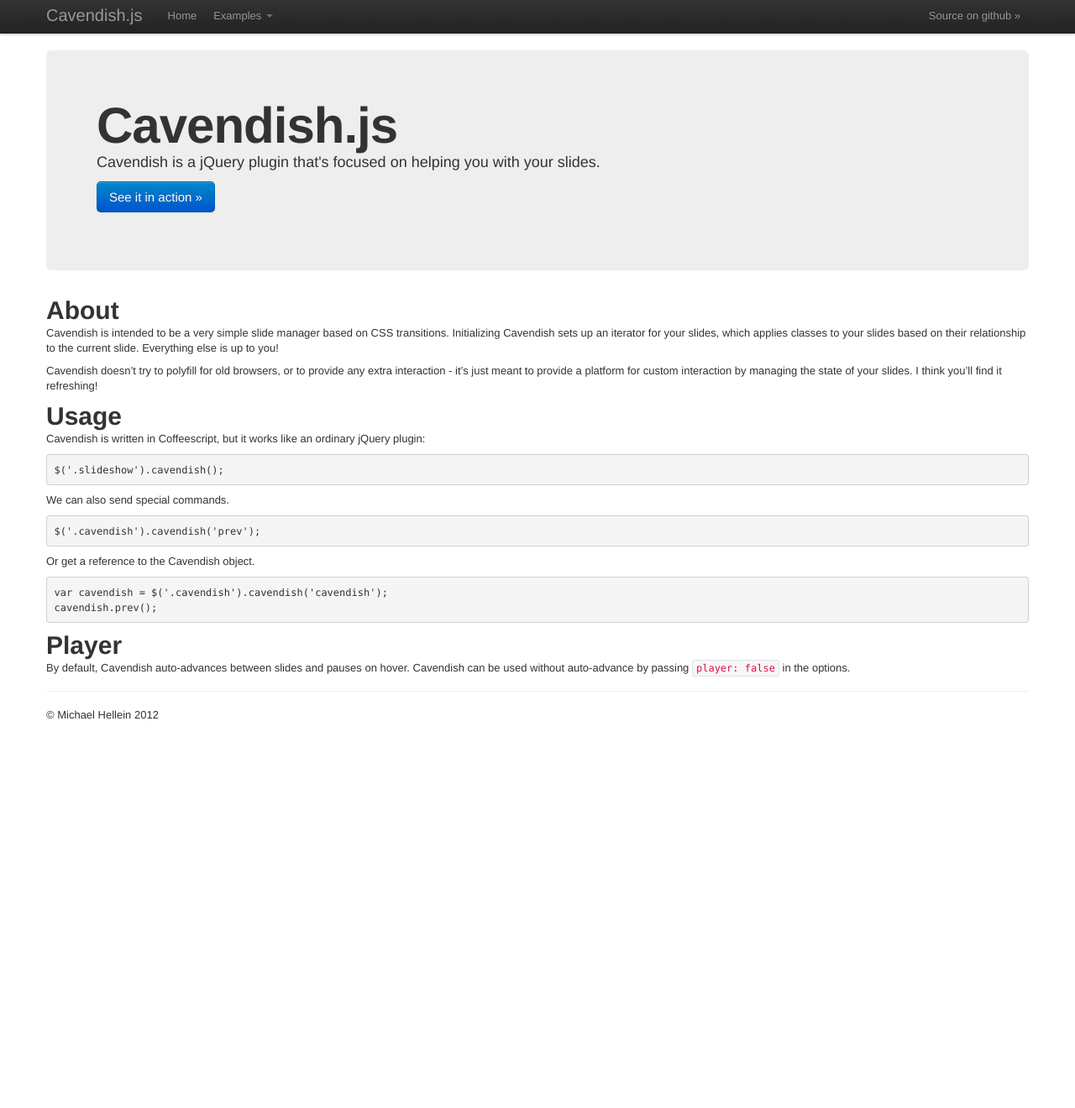
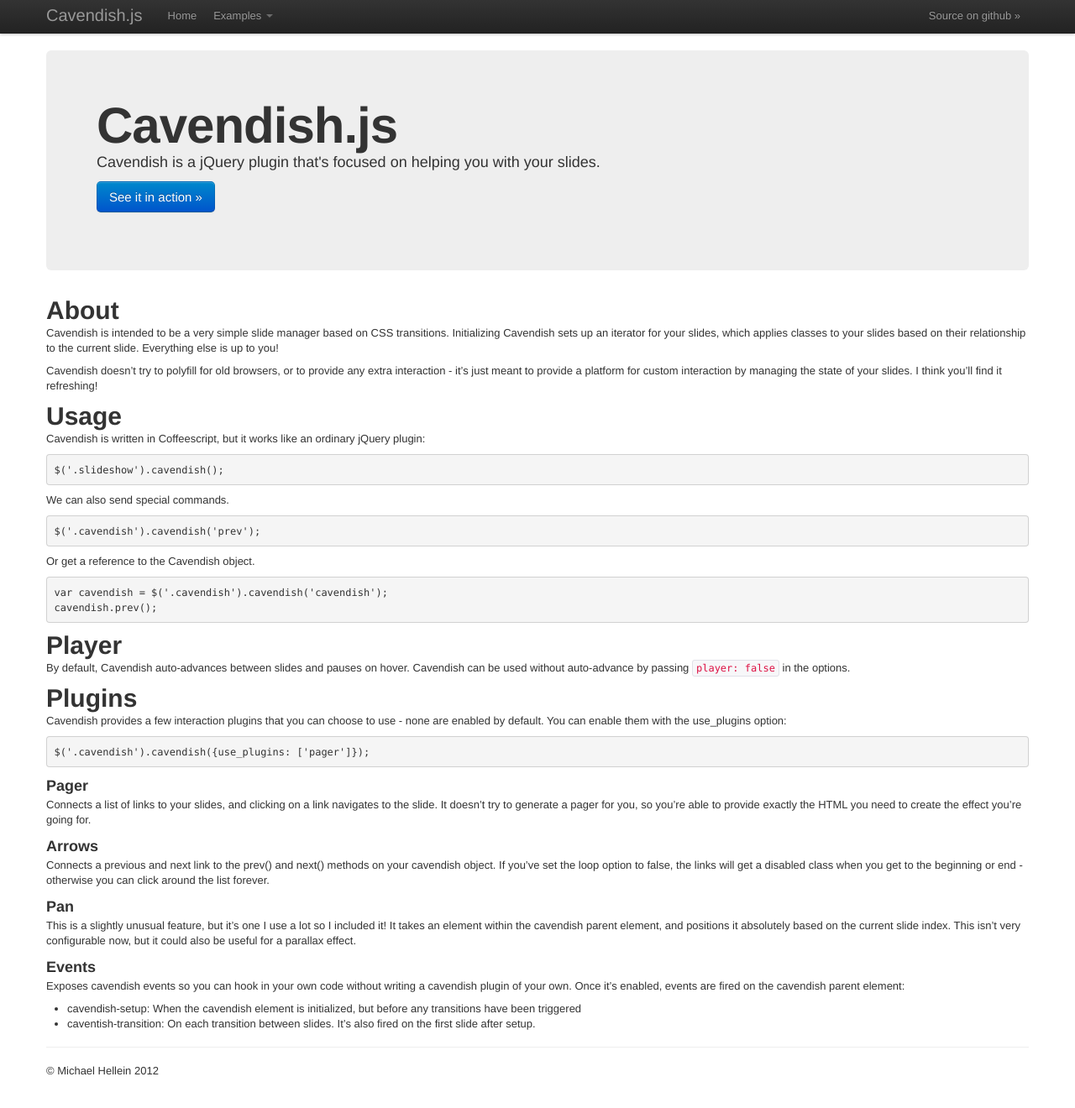
Before and after one commit to michaek/cavendish.js, a Jekyll site: the page built from jekyll/index.html, in a window 1280 px wide and 1334 px high. Shown: the top 1320 px of the window at 84% size. Built offline with Jekyll 4.4.1, drawn with Linux system fonts in a browser that asks for light colours; nearby versions of some CDN libraries.

Commit message:
added documentation for plugins

```diff
--- a/jekyll/_includes/readme.markdown
+++ b/jekyll/_includes/readme.markdown
@@ -22,3 +22,28 @@
 # Player
 
 By default, Cavendish auto-advances between slides and pauses on hover. Cavendish can be used without auto-advance by passing `player: false` in the options.
+
+# Plugins
+
+Cavendish provides a few interaction plugins that you can choose to use - none are enabled by default. You can enable them with the use_plugins option:
+
+    $('.cavendish').cavendish({use_plugins: ['pager']});
+
+### Pager
+
+Connects a list of links to your slides, and clicking on a link navigates to the slide. It doesn't try to generate a pager for you, so you're able to provide exactly the HTML you need to create the effect you're going for.
+
+### Arrows
+
+Connects a previous and next link to the prev() and next() methods on your cavendish object. If you've set the loop option to false, the links will get a disabled class when you get to the beginning or end - otherwise you can click around the list forever.
+
+### Pan
+
+This is a slightly unusual feature, but it's one I use a lot so I included it! It takes an element within the cavendish parent element, and positions it absolutely based on the current slide index. This isn't very configurable now, but it could also be useful for a parallax effect.
+
+### Events
+
+Exposes cavendish events so you can hook in your own code without writing a cavendish plugin of your own. Once it's enabled, events are fired on the cavendish parent element:
+
+* cavendish-setup: When the cavendish element is initialized, but before any transitions have been triggered
+* caventish-transition: On each transition between slides. It's also fired on the first slide after setup.
```
Also changed, not shown: docs/index.html (+28 -0 lines), Readme.md, cavendish.min.js.
